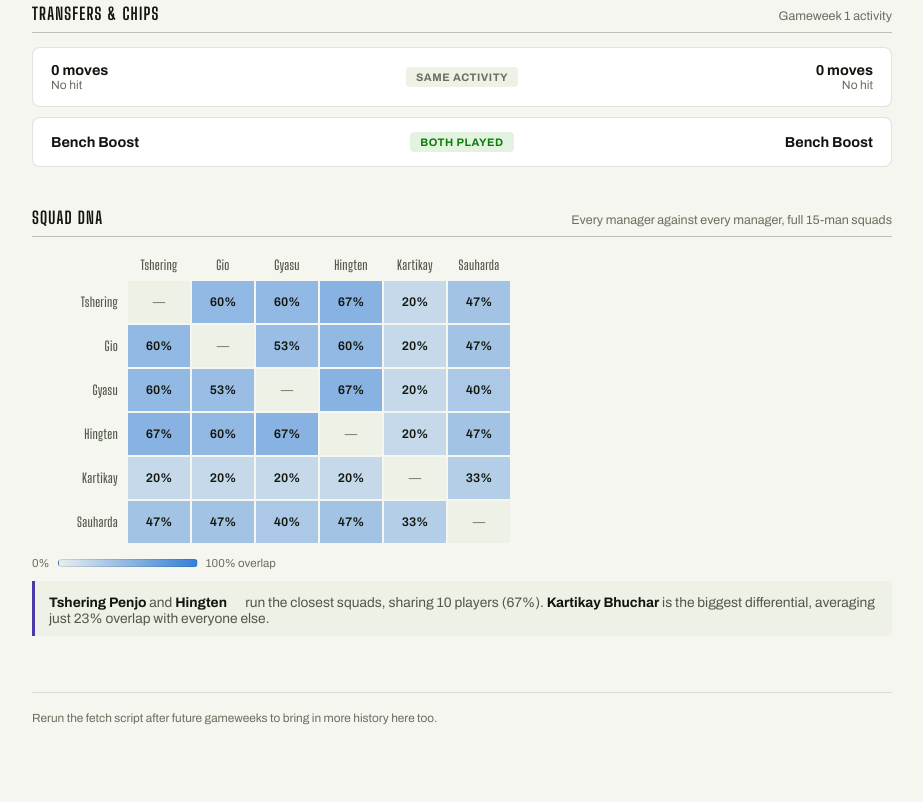
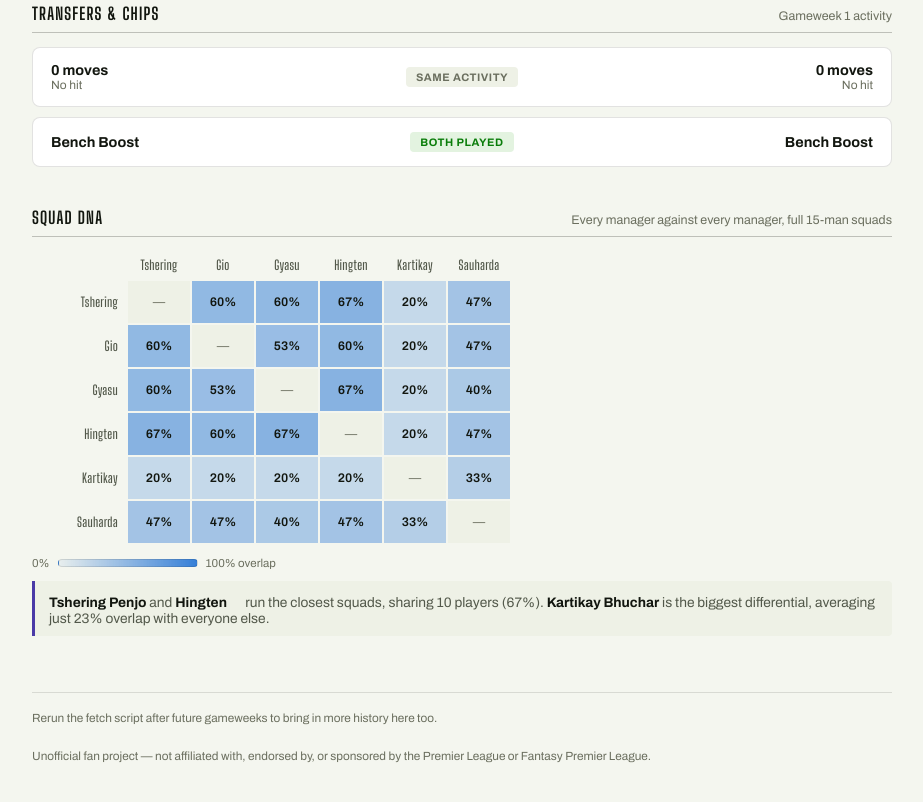
Before and after one commit to kbhuchar/fplWatch, a website: page compare.html in a window 1280 px wide. Shown: the part 1589-2391 px from the top of the page, without its empty margins (178-1101 px from the left). Drawn offline with Linux system fonts and the light colour scheme.

Commit message:
Add unofficial-fan-project disclaimer to all three pages' footers

```diff
--- a/compare.html
+++ b/compare.html
@@ -689,7 +689,8 @@
   </section>
 
   <footer>
-    Rerun the fetch script after future gameweeks to bring in more history here too.
+    Rerun the fetch script after future gameweeks to bring in more history here too.<br><br>
+    Unofficial fan project — not affiliated with, endorsed by, or sponsored by the Premier League or Fantasy Premier League.
   </footer>
 
 </div>
```
Also changed, not shown: index.html (+2 -1 lines), search.html (+2 -1 lines).
